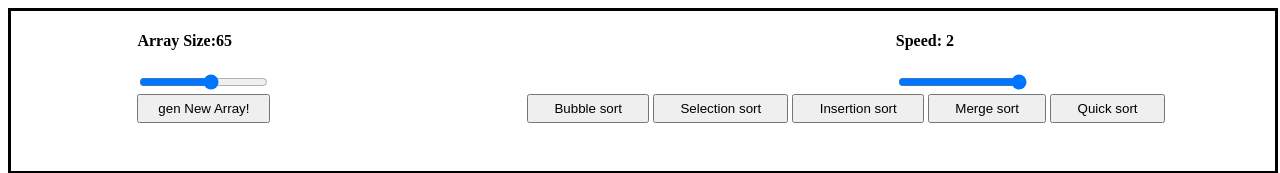
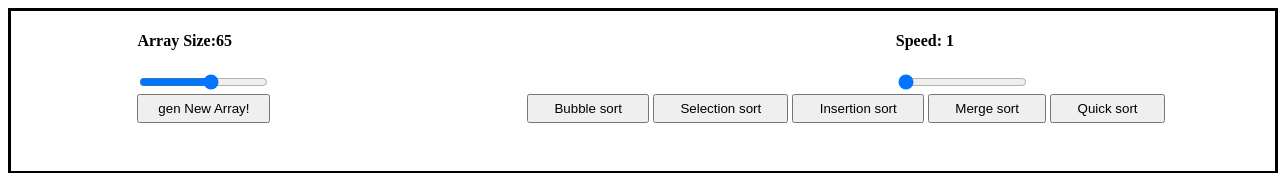
Before and after one commit to SHAILENDRA7870/sorting, a plain HTML site: page index.html in a window 1280 px wide. Shown: the top 173 px of the page. Drawn offline with Linux system fonts and the light colour scheme.

Commit message:
Update index.html

```diff
--- a/index.html
+++ b/index.html
@@ -20,7 +20,7 @@
   		<div id="speed">
 
   			<h4>Speed: <span id="demo1"></span></h4>
-  			<input type="range" min="1" max="2" id="myRangespeed">
+  			<input type="range" min="1" max="1" value="1" id="myRangespeed">
 
   		</div>
 
```
